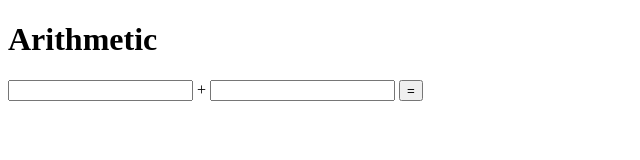
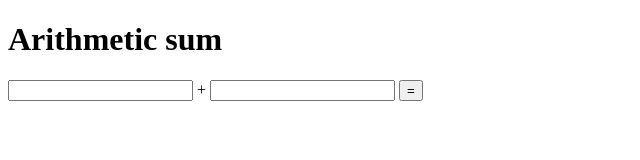
Before and after one commit to Neha-Reddy-08/numbersapp, a plain HTML site: page index.html in a window 1280 px wide. Shown: the whole page, without its empty margins (0-640 px from the left). Drawn offline with Linux system fonts and the light colour scheme.

Commit message:
commited

```diff
--- a/index.html
+++ b/index.html
@@ -1,7 +1,7 @@
 <!DOCTYPE html>
 <html>
     <body>
-        <h1> Arithmetic</h1>
+        <h1> Arithmetic sum</h1>
         <section>
             <input type="text" id="num1">
             <label>+</label>
```
